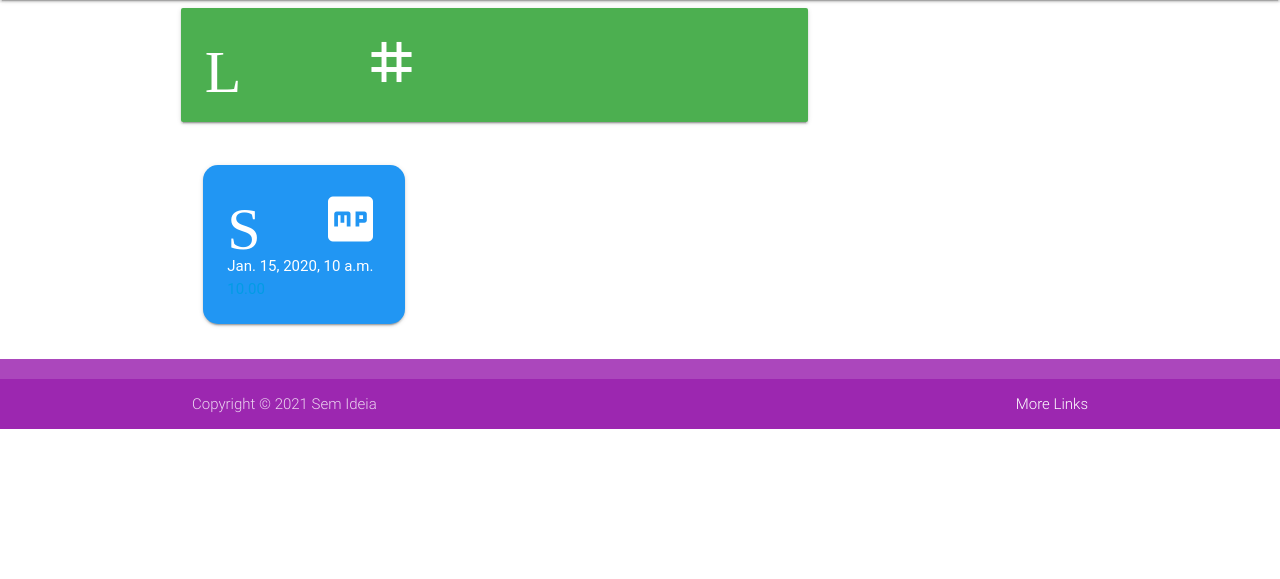
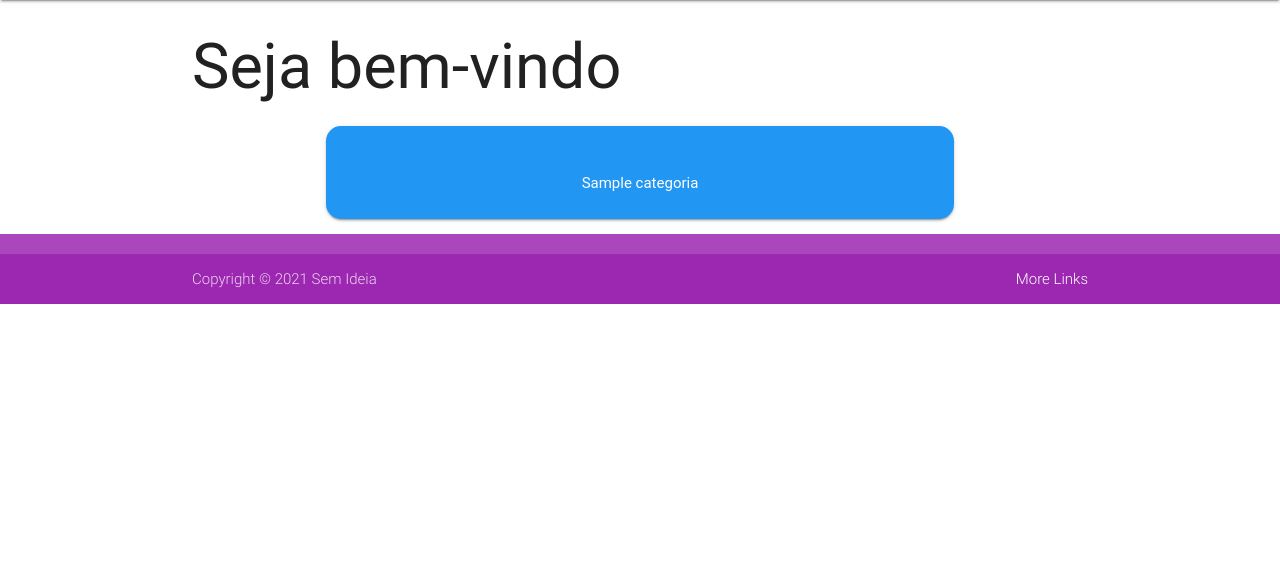
Before and after one commit to LucasSantus/django-spending, a Django app: page / in a window 1280 px wide. Shown: the part 64-643 px from the top of the page. Run offline with Django 3.2, Linux system fonts and the light colour scheme; tables that the repository leaves empty hold one stand-in row (values such as "Sample post"); some libraries are stand-ins or nearby versions; some web fonts are replaced.

Commit message:
implementando django no projeto

```diff
--- a/contas/urls.py
+++ b/contas/urls.py
@@ -4,8 +4,8 @@ from . import views
 
 urlpatterns = [
     # HOME
-    path('home/', views.home, name='home'),
-    path('', views.listagem, name='listagem'),
+    path('', views.home, name='home'),
+    path('listagem/<int:pk>', views.listagem, name='listagem'),
     path('nova/', views.nova_transacao, name='nova_transacao'),
     path('update/<int:pk>', views.update, name='update'),
     path('delete/<int:pk>', views.delete, name='delete')
--- a/contas/views.py
+++ b/contas/views.py
@@ -4,14 +4,22 @@ from .form import *
 import datetime
 
 def home(request):
-    data = {}
-    data['transacoes'] = ['t1', 't2', 't3']
-    data['row'] = datetime.datetime.now()
-    return render(request, 'contas/home.html', data)
+    categorias = Categoria.objects.all()
 
-def listagem(request):
     context = {
-        'transacoes': Transacao.objects.all()
+        'categorias': categorias,
+        'data': datetime.datetime.now()
+    }
+
+    return render(request, 'contas/home.html', context)
+
+def listagem(request, pk):
+    categoria = Categoria.objects.filter(pk=pk)
+    transacoes = Transacao.objects.filter(categoria = pk)
+
+    context = {
+        'categoria': categoria,
+        'transacoes': transacoes,
     }
     return render(request, 'contas/listagem.html', context)
 
--- a/templates/contas/home.html
+++ b/templates/contas/home.html
@@ -5,13 +5,21 @@
         <div class="container">
             <h1>Seja bem-vindo</h1>
             <ul>
-                {% for transacao in transacoes %}
-                {% if transacao == "ti" %}
-                    <li><b>{{ transacao }}</b></li>
-                {% else %}
-                    <li>{{ transacao }}</li>
-                {% endif %}
-            {% endfor %}
+                {% for categoria in categorias %}
+                <a href="{% url 'listagem' pk=categoria.id %}">
+                        <div class="container">
+                            <div class="col s12 m6 l3">
+                                <div class="card-panel blue card-shaper" style="border-radius: 15px 15px; width: auto">
+                                    <center>
+                                        <span class="white-text">
+                                            </br>{{ categoria.nome }}
+                                        </span>
+                                    </center>
+                                </div>
+                            </div>
+                        </div>
+                    </a>
+                {% endfor %}
             </ul>
         </div>
     </section>
--- a/templates/contas/listagem.html
+++ b/templates/contas/listagem.html
@@ -1,34 +1,32 @@
 {% extends 'base.html' %}
 
 {% block content %}
-
-    <section>
-        <div class="row">
     <div class="container">
         <div class="row container">
             <div class="s12 m10 l3 offset-s3">
+                {% for categoria in categorias %}
                     <div class="card-panel green card-shaper-title">
-                            <i class="medium material-icons" style="color: white;">Listagem</i>
+                        <span class="white-text">{{ categoria.nome }}</span>
                     </div>
+                {% endfor %}
             </div>
         </div>
     </div>
 
     <div class="container">
         {% for transacao in transacoes %}
-                    <a href="{% url 'update' transacao.id %}">
+
                 <div class="col s12 m6 l3">
                     <div class="card-panel blue card-shaper" style="border-radius: 15px 15px; width: auto">
+                        <center>
                             <span class="white-text">
-                                        <i class="medium material-icons">{{ transacao.descricao }}</i>
-                                        </br>{{ transacao.data }}
+
+                                </br>{{ transacao.descricao }}
                             </span>
-                                    {{ transacao.valor }}
+                        </center>
                     </div>
                 </div>
-                    </a>
+
         {% endfor %}
     </div>
-        </div>
-    </section>
 {% endblock %}
```
Lines whose indentation alone changed are shown as unchanged.
